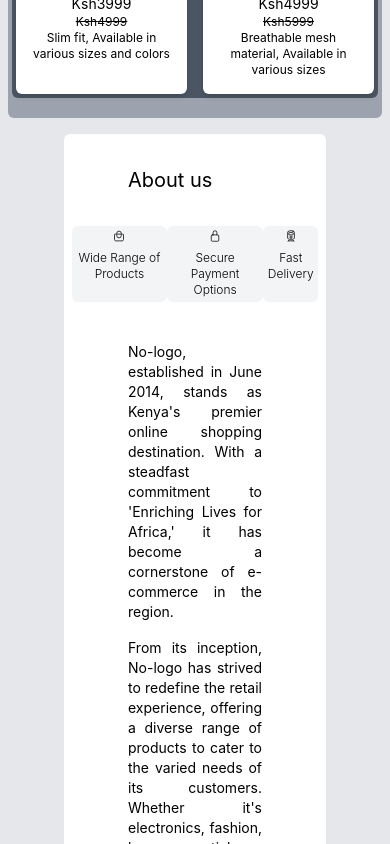
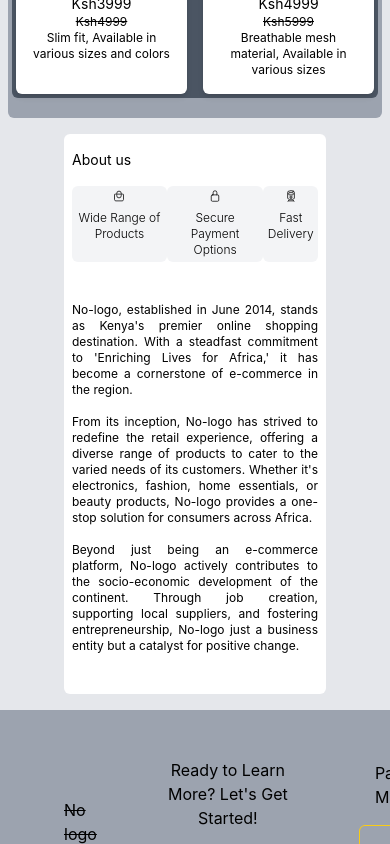
Before and after one commit to philipNgungi037/finishes, a React (Create React App) app: page / in a window 390 px wide. Shown: the part 2900-3744 px from the top of the page. Built offline with nearby package versions, Linux system fonts and the light colour scheme.

Commit message:
:iphone: Adjust rsponsiveness to about-us description.

```diff
--- a/src/components/landing-page/about-us/Description.jsx
+++ b/src/components/landing-page/about-us/Description.jsx
@@ -6,13 +6,13 @@ import Features from './Features'
 const Description = () => {
     return (
         <div className='about-us-description bg-white rounded-md'>
-            <h1 className='description-title text-xl px-16 py-8 '>
+            <h1 className='description-title text-sm lg:text-xl px-2 lg:px-16 py-4 lg:py-8 '>
                About us
                 {/* <Logo /> */}
 
             </h1>
             <Features/>
-            <div className='description-inner px-16 py-8 text-justify   '>
+            <div className='description-inner px-2 lg:px-16 py-8 text-justify  text-xs lg:text-sm '>
                 {
                     description.map(
                         (paragraph, index) =>
```
